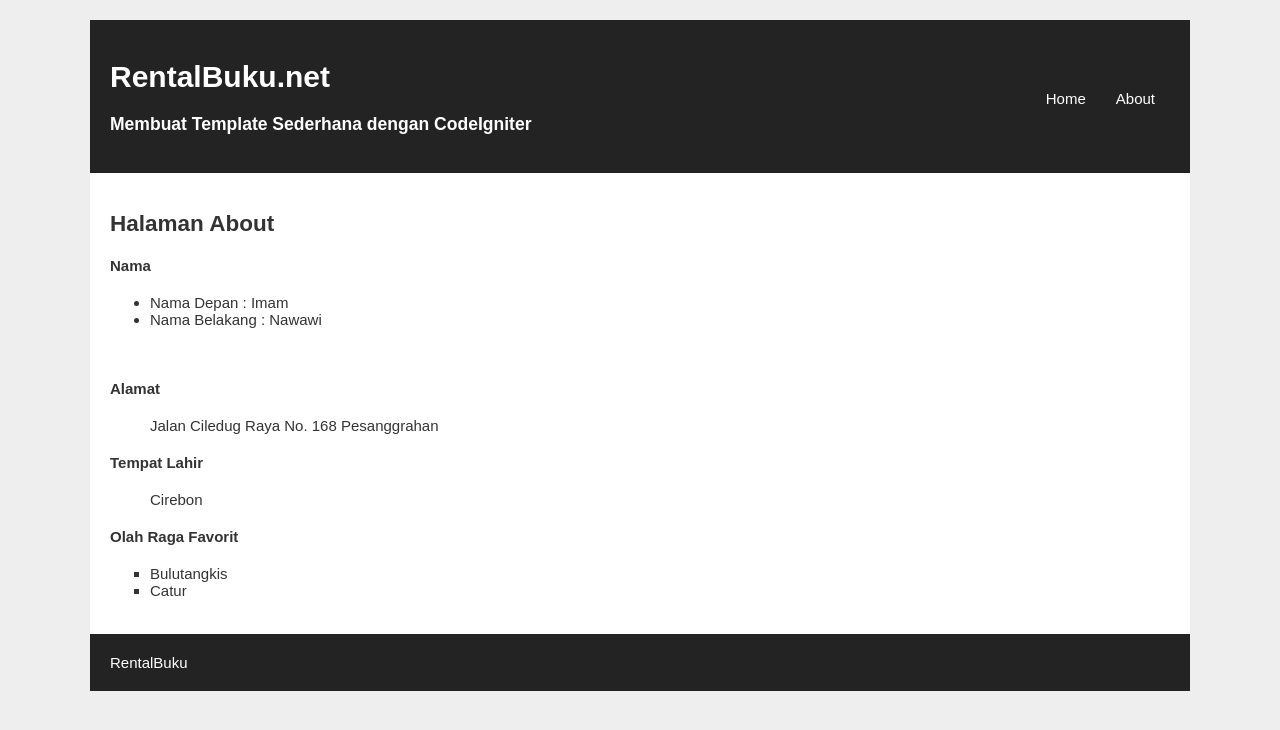
After one commit to abdullahfakih/WP2_AbdullahFakih, a CodeIgniter app: page /pustaka-booking/index.php/web/about in a window 1280 px wide. The commit adds this page. Shown: the top 730 px of the page. Run offline with CodeIgniter, Linux system fonts and the light colour scheme.

Commit message:
Selesai Pertemuan 5

```diff
--- a/application/config/autoload.php
+++ b/application/config/autoload.php
@@ -58,7 +58,7 @@ $autoload['packages'] = array();
 |
 |	$autoload['libraries'] = array('user_agent' => 'ua');
 */
-$autoload['libraries'] = array();
+$autoload['libraries'] = array('form_validation', 'session', 'database');
 
 /*
 | -------------------------------------------------------------------
--- /dev/null
+++ b/application/controllers/Web.php
@@ -0,0 +1,24 @@
+<?php
+defined('BASEPATH') or exit ('no direct script access allowed');
+
+class Web extends CI_Controller{
+
+    function __construct(){
+        parent::__construct();
+        $this->load->helper('url');
+    }
+
+    public function index(){
+        $data['judul'] = "Halaman Depan";
+        $this->load->view('v_header',$data);
+        $this->load->view('v_index',$data);
+        $this->load->view('v_footer',$data);
+    }
+
+    public function about(){
+        $data['judul'] = "Halaman About";
+        $this->load->view('v_header', $data);
+        $this->load->view('v_about', $data);
+        $this->load->view('v_footer', $data);
+    }
+}
--- /dev/null
+++ b/application/views/v_about.php
@@ -0,0 +1,24 @@
+<section>
+    <h1><?php echo $judul ?></h1>
+    <h4>Nama</h4>
+    <ul type="disc">
+        <li>Nama Depan : Imam</li>
+        <li>Nama Belakang : Nawawi</li>
+    </ul>
+    <br>
+    <h4>Alamat</h4>
+    <ul type="none">
+        <li> Jalan Ciledug Raya No. 168 Pesanggrahan</li>
+    </ul>
+
+    <h4>Tempat Lahir</h4>
+    <ul type="none">
+        <li>Cirebon</li>
+    </ul>
+
+    <h4>Olah Raga Favorit</h4>
+    <ul type="square">
+        <li>Bulutangkis</li>
+    <li>Catur</li>
+    </ul>
+</section>
--- /dev/null
+++ b/application/views/v_footer.php
@@ -0,0 +1,6 @@
+        <footer>
+            <a href=”http://www.RentalBuku.com”>RentalBuku</a>
+        </footer>
+    </div>
+</body>
+</html>
--- /dev/null
+++ b/application/views/v_header.php
@@ -0,0 +1,22 @@
+<!DOCTYPE html>
+<html>
+<head>
+    <meta charset="utf-8">
+    <title>Web Prog II | Merancang Template sederhana dengan codeigniter</title>
+    <link rel="stylesheet" type="text/css" href="<?php echo base_url() ?>assets/css/stylebuku.css">
+</head>
+<body>
+    <div id="wrapper">
+        <header>
+            <hgroup>
+                <h1>RentalBuku.net</h1>
+                <h3>Membuat Template Sederhana dengan CodeIgniter</h3>
+            </hgroup>
+            <nav>
+                <ul>
+                    <li><a href="<?php echo base_url().'index.php/web' ?>">Home</a></li>
+                    <li><a href="<?php echo base_url().'index.php/web/about' ?>">About</a></li>
+                </ul>
+            </nav>
+            <div class="clear"></div>
+        </header>
--- a/application/views/view-data-matakuliah.php
+++ b/application/views/view-data-matakuliah.php
@@ -40,8 +40,7 @@
             </tr>
             <tr>
                 <td colspan="3" align="center">
-                   <a href="<?= base_url('matakuliah');
-?>">Kembali</a>
+                   <a href="<?= base_url('matakuliah'); ?>">Kembali</a>
                 </td>
             </tr>
         </table>
--- /dev/null
+++ b/assets/css/stylebuku.css
@@ -0,0 +1,62 @@
+body{
+    background: #eee;
+    color: #333;
+    font-family: sans-serif;
+    font-size:15px;
+   }
+
+
+   #wrapper{
+    background: #fff;
+    width: 1100px;
+    margin: 20px auto;
+   }
+
+   #wrapper header{
+    background: #232323;
+    padding: 20px;
+   }
+
+   #wrapper header hgroup{
+    float: left;
+    color: #fff;
+   }
+
+   #wrapper header nav{
+    float: right;
+    margin-top: 50px;
+   }
+
+   #wrapper header nav ul{
+    padding: 0;
+    margin: 0;
+   }
+
+   #wrapper header nav ul li{
+    float: left;
+    list-style: none;
+   }
+
+   #wrapper header nav ul li a{
+    padding: 15px;
+    color: #fff;
+    text-decoration: none;
+   }
+
+   .clear{
+    clear: both;
+   }
+
+   footer{
+    background: #232323;
+    padding: 20px;
+   }
+
+   footer a{
+    color: #fff;
+    text-decoration: none;
+   }
+
+   section{
+    padding: 20px;
+   }
```
Also changed, not shown: application/controllers/Matakuliah.php (+8 -1 lines), application/views/v_index.php (added, +14 -0 lines).
